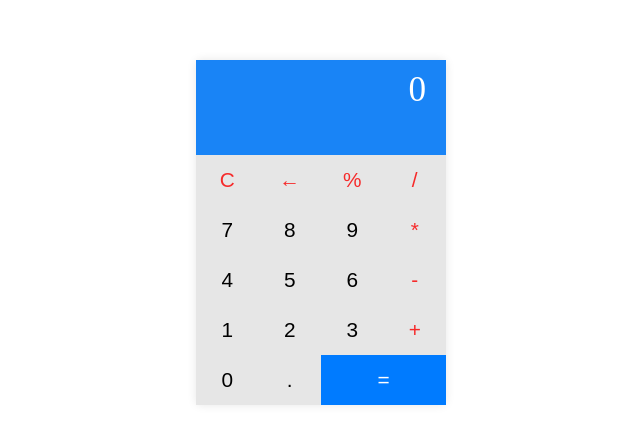
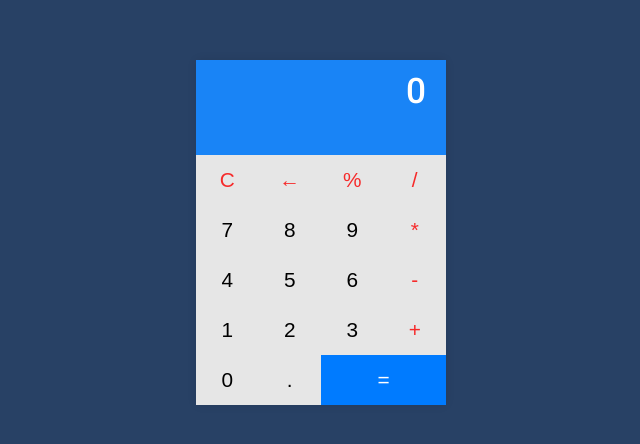
Before and after one commit to steelsnake93/react-calculator-app, a JavaScript app: page / in a window 1280 px wide. Shown: the part 168-612 px from the top of the page, without its empty margins (319-959 px from the left). Built offline with nearby package versions, Linux system fonts and the light colour scheme; the HTML template or start-up script is replaced by a standard one.

Commit message:
Create Display component to show current value

```diff
--- a/public/index.html
+++ b/public/index.html
@@ -3,6 +3,7 @@
 <head>
   <meta charset="UTF-8">
   <meta name="viewport" content="width=device-width, initial-scale=1.0">
+  <link href="https://fonts.googleapis.com/css2?family=Roboto:wght@500;700&display=swap" rel="stylesheet">
   <title>React Calculator</title>
 </head>
 <body>
--- a/src/App.css
+++ b/src/App.css
@@ -2,4 +2,5 @@
     height: 100vh;
     display: flex;
     align-items: center;
+    background-color: rgb(40, 65, 101);
 }
--- /dev/null
+++ b/src/components/Display.js
@@ -0,0 +1,5 @@
+import React from "react"
+
+export default function Display({ value }) {
+    return <div id="display">{value}</div>
+}
--- a/src/index.css
+++ b/src/index.css
@@ -2,4 +2,5 @@ body {
   margin: 0;
   padding: 0;
   box-sizing: border-box;
+  font-family: 'Roboto', sans-serif;
 }
```
